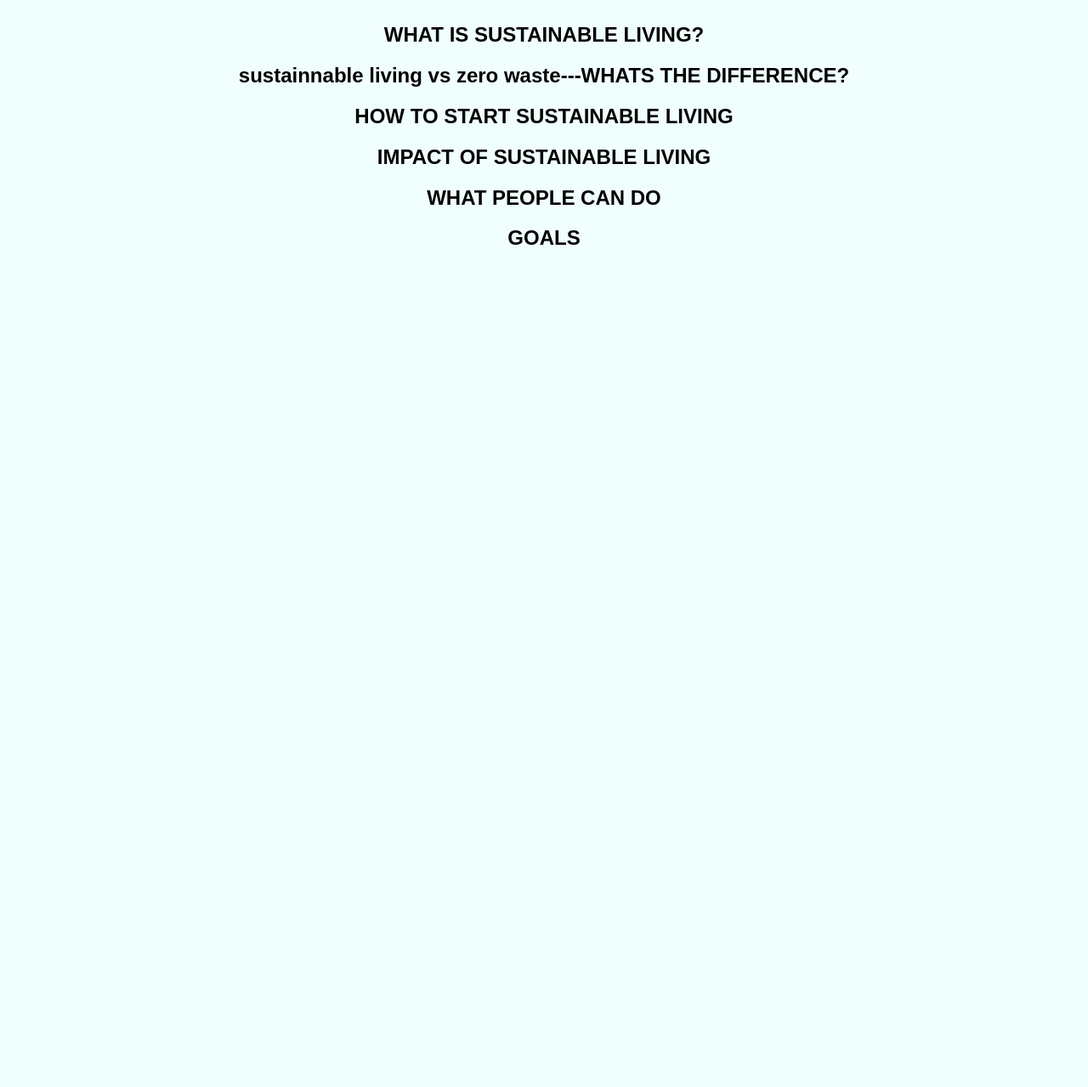
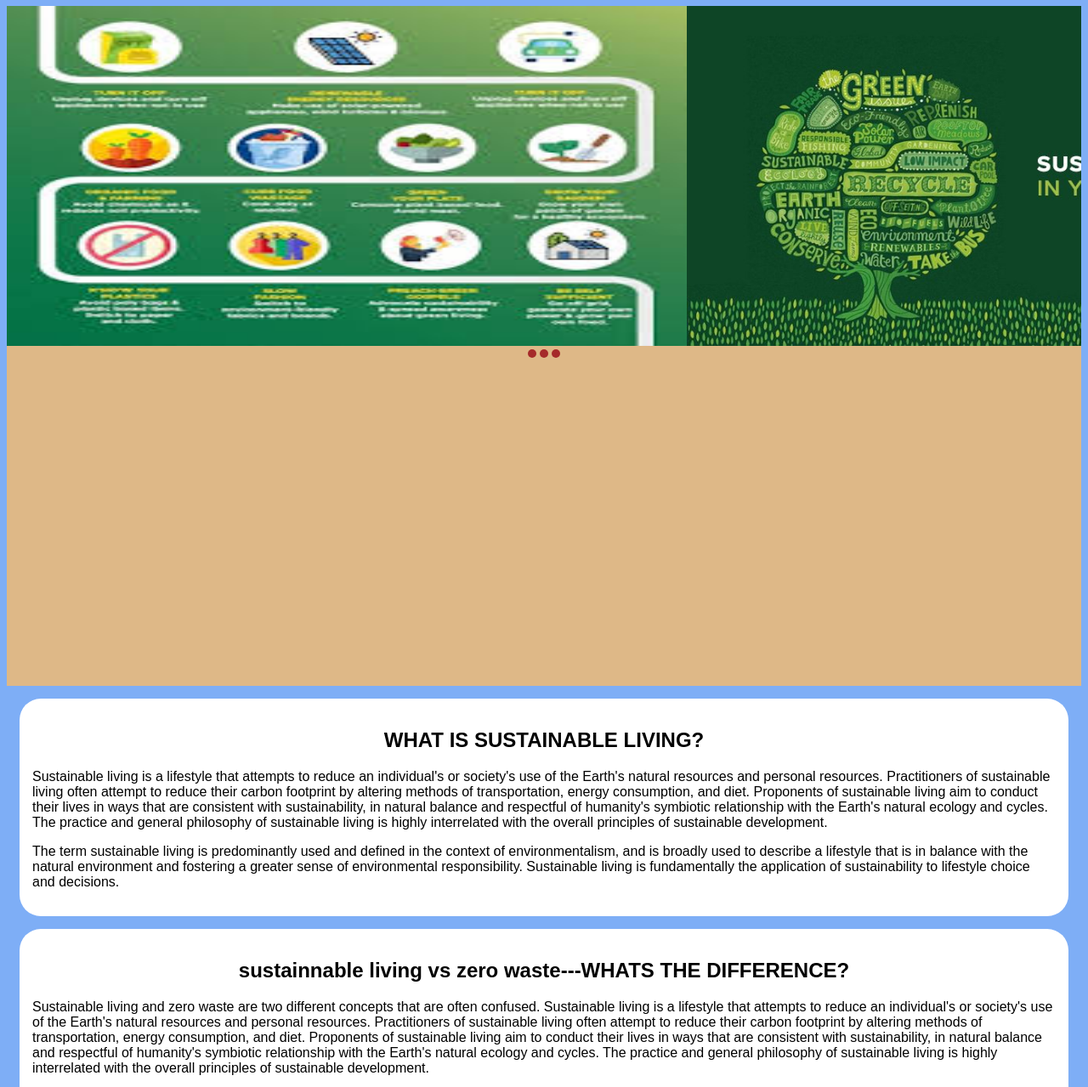
Before and after one commit to gilby547/sustainnable-live-web, a plain HTML site: page index.html in a window 1280 px wide. Shown: the part 74-1353 px from the top of the page at 85% size. Before the commit the page ends 800 px from the top, so only its background shows below. Drawn offline with Linux system fonts and the light colour scheme.

Commit message:
slider image

```diff
--- a/index.html
+++ b/index.html
@@ -1,12 +1,20 @@
 <!DOCTYPE html>
 <html lang="en">
+
 <head>
     <meta charset="UTF-8">
     <meta name="viewport" content="width=device-width, initial-scale=1.0">
     <title>sustainnable living</title>
     <link rel="stylesheet" href="style.css">
 </head>
-<body><div class="container">
+
+<body>
+    <div class="container">
+        <div class="logo">
+            <a href="#">
+                <img src="logo.jpg" alt="logo">
+            </a>
+        </div>
         <nav>
             <ul>
                 <li><a href="#about">Home</a></li>
@@ -18,20 +26,69 @@
             </ul>
         </nav>
     </div>
+    <div class="slider-holder">
+        <span id="slider-img-1"></span>
+        <span id="slider-img-2"></span>
+        <span id="slider-img-3"></span>
+        <div class="image-holder">
+            <img src="living.jpeg" class="slider-image" alt="slider1">
+            <img src="pohon.jpg" class="slider-image" alt="slider2">
+            <img src="reduce.jpeg" class="slider-image" alt="slider3">
+        </div>
+        <div class="button-holder">
+            <a href="#slider-image-1" class="slider-change"></a>
+            <a href="#slider-image-2" class="slider-change"></a>
+            <a href="#slider-image-3" class="slider-change"></a>
+        </div>
+    </div>
     <div id="about" class="box">
         <h2 class="center">WHAT IS SUSTAINABLE LIVING?
 
         </h2>
+        <p>
+            Sustainable living is a lifestyle that attempts to reduce an individual's or society's use of the Earth's
+            natural resources and personal resources. Practitioners of sustainable living often attempt to reduce their
+            carbon footprint by altering methods of transportation, energy consumption, and diet. Proponents of
+            sustainable living aim to conduct their lives in ways that are consistent with sustainability, in natural
+            balance and respectful of humanity's symbiotic relationship with the Earth's natural ecology and cycles. The
+            practice and general philosophy of sustainable living is highly interrelated with the overall principles of
+            sustainable development.
+        </p>
+        <p>
+            The term sustainable living is predominantly used and defined in the context of environmentalism, and is
+            broadly used to describe a lifestyle that is in balance with the natural environment and fostering a greater
+            sense of environmental responsibility. Sustainable living is fundamentally the application of sustainability
+            to lifestyle choice and decisions.
+        </p>
     </div>
-  <div id="Difference">
-    <h2 class="center">sustainnable living vs zero waste---WHATS THE  DIFFERENCE?
+    <div id="Difference" class="box">
+        <h2 class="center">sustainnable living vs zero waste---WHATS THE DIFFERENCE?
 
         </h2>
+        <p>
+            Sustainable living and zero waste are two different concepts that are often confused. Sustainable living is
+            a lifestyle that attempts to reduce an individual's or society's use of the Earth's natural resources and
+            personal resources. Practitioners of sustainable living often attempt to reduce their carbon footprint by
+            altering methods of transportation, energy consumption, and diet. Proponents of sustainable living aim to
+            conduct their lives in ways that are consistent with sustainability, in natural balance and respectful of
+            humanity's symbiotic relationship with the Earth's natural ecology and cycles. The practice and general
+            philosophy of sustainable living is highly interrelated with the overall principles of sustainable
+            development.
+        </p>
+        <p>
+            Zero waste is a set of principles focused on waste prevention that encourages the redesign of resource life
+            cycles so that all products are reused. The goal is for no trash to be sent to landfills, incinerators, or
+            the ocean. The process recommended is one similar to the way that resources are reused in nature. The
+            definition adopted by the Zero Waste International Alliance (ZWIA) is:
+        </p>
     </div>
     <div id="start">
         <h2 class="center">HOW TO START SUSTAINABLE LIVING
 
         </h2>
+        <p>
+
+        </p>
     </div>
     <div id="impact">
         <h2 class="center">IMPACT OF SUSTAINABLE LIVING
@@ -49,4 +106,5 @@
         </h2>
     </div>
 </body>
+
 </html>
--- a/style.css
+++ b/style.css
@@ -1,5 +1,5 @@
 body {
-    background-color: hsl(176, 100%, 97%);
+    background-color: hsl(216, 87%, 73%);
     font-family: Poppins, sans-serif;
 
 }
@@ -31,3 +31,78 @@ nav a{
 nav ul li :hover {
     color: rgb(0, 225, 255) ;
 }
+
+.container ul li :hover {
+    color: rgb(81, 0, 255) ;
+}
+
+.box {
+    border: 10px dashsed orange;
+    background-color: white;
+    margin: 15px;
+    padding: 15px;
+    border-radius: 25px;
+
+}
+
+.logo img {
+    float: left;
+    width: 50px;
+    height: 50px;
+    border-radius: 25px;
+    ;
+}
+
+/*slider*/
+.slider-holder {
+    width: 100%;
+    height: 100vh;
+    background-color: burlywood;
+    margin-left: auto;
+    margin-right: auto;
+    text-align: center;
+    overflow: hidden;
+}
+
+.image-holder {
+    width: 2400px;
+    background-color: crimson;
+    height: 400px;
+    clear: both;
+    position:relative ;
+    transition: left 2s;
+}
+
+.slider-image {
+    height: 400px;
+    width: 800px;
+    float: left;
+    margin: 0;
+    padding: 0;
+    position: relative;
+}
+
+.buttom-holder {
+    position: relative;
+    top: -20px;
+}
+
+.slider-change {
+    display: inline-block;
+    width: 10px;
+    height: 10px;
+    border-radius: 5px;
+    background-color: brown;
+}
+
+#slider-image-1:target ~ .image-holder {
+    left: 0px;
+}
+
+#slider-image-2:target ~ .image-holder {
+    left: -800px;
+}
+
+#slider-image-3:target ~ .image-holder {
+    left: -1600px;
+}
```
Also changed, not shown: living.jpeg (added), logo.jpg (added), pohon.jpg (added), reduce.jpeg (added). Lines whose indentation alone changed are shown as unchanged.
